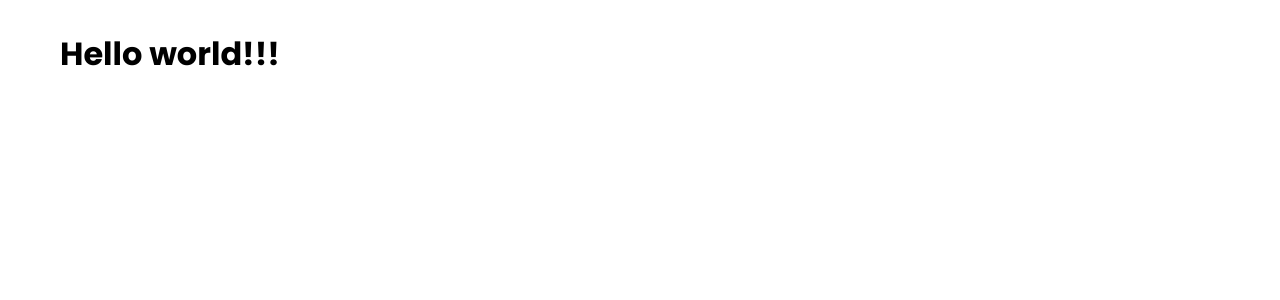
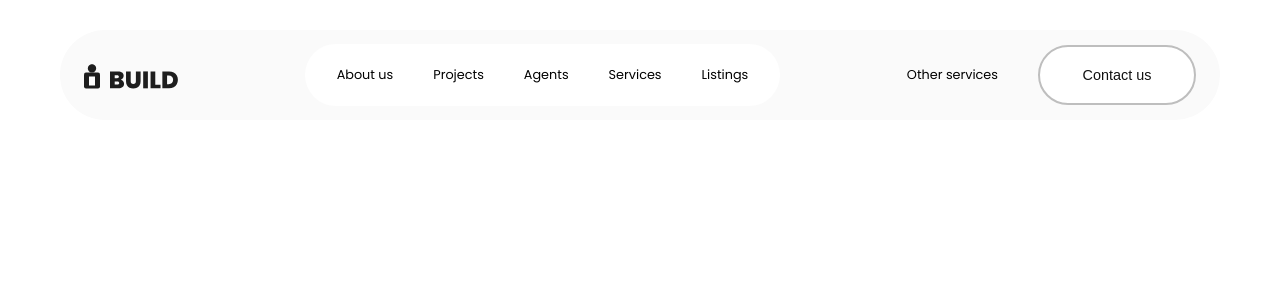
Before and after one commit to joaomcsferreira/real-estate-landing-page, a React (Vite) app: page / in a window 1280 px wide. Shown: the top 300 px of the page. Built offline with nearby package versions, Linux system fonts and the light colour scheme.

Commit message:
feat: add Header component

```diff
--- a/src/App.tsx
+++ b/src/App.tsx
@@ -1,9 +1,7 @@
+import Home from "./components/Home/Home"
+
 function App() {
-  return (
-    <div>
-      <h1>Hello world!!!</h1>
-    </div>
-  )
+  return <Home />
 }
 
 export default App
--- /dev/null
+++ b/src/components/Header/Header.tsx
@@ -0,0 +1,25 @@
+import { Container, Logo, Menu, MenuItem, SubMenu, SubMenuItem } from "./style"
+import Button from "../utils/Button/Button"
+
+const Header = () => {
+  return (
+    <Container>
+      <Logo src="./logo.svg" />
+
+      <Menu>
+        <MenuItem>About us</MenuItem>
+        <MenuItem>Projects</MenuItem>
+        <MenuItem>Agents</MenuItem>
+        <MenuItem>Services</MenuItem>
+        <MenuItem>Listings</MenuItem>
+      </Menu>
+
+      <SubMenu>
+        <SubMenuItem>Other services</SubMenuItem>
+        <Button>Contact us</Button>
+      </SubMenu>
+    </Container>
+  )
+}
+
+export default Header
--- /dev/null
+++ b/src/components/Header/style.ts
@@ -0,0 +1,42 @@
+import styled from "styled-components"
+
+export const Container = styled.div`
+  background-color: var(--g-colorGray100);
+  height: 5.625rem;
+  border-radius: 4.375rem;
+  display: flex;
+  justify-content: space-between;
+  align-items: center;
+  padding: 1.5rem;
+`
+
+export const Logo = styled.img`
+  align-self: center;
+`
+
+const Nav = styled.nav`
+  display: flex;
+  gap: 2.5rem;
+  align-items: center;
+  border-radius: 4.375rem;
+`
+
+export const Menu = styled(Nav)`
+  padding: 1.375rem 2rem;
+  background-color: var(--color-g-white);
+`
+
+const LinkItem = styled.a`
+  font-size: 0.8rem;
+  cursor: pointer;
+
+  &:hover {
+    text-decoration: underline;
+  }
+`
+
+export const MenuItem = styled(LinkItem)``
+
+export const SubMenu = styled(Nav)``
+
+export const SubMenuItem = styled(LinkItem)``
--- a/src/components/Home/Home.tsx
+++ b/src/components/Home/Home.tsx
@@ -1,9 +1,13 @@
-import React from "react"
-
 import { Container } from "./style"
 
+import Header from "../Header/Header"
+
 const Home = () => {
-  return <Container></Container>
+  return (
+    <Container>
+      <Header />
+    </Container>
+  )
 }
 
 export default Home
```
